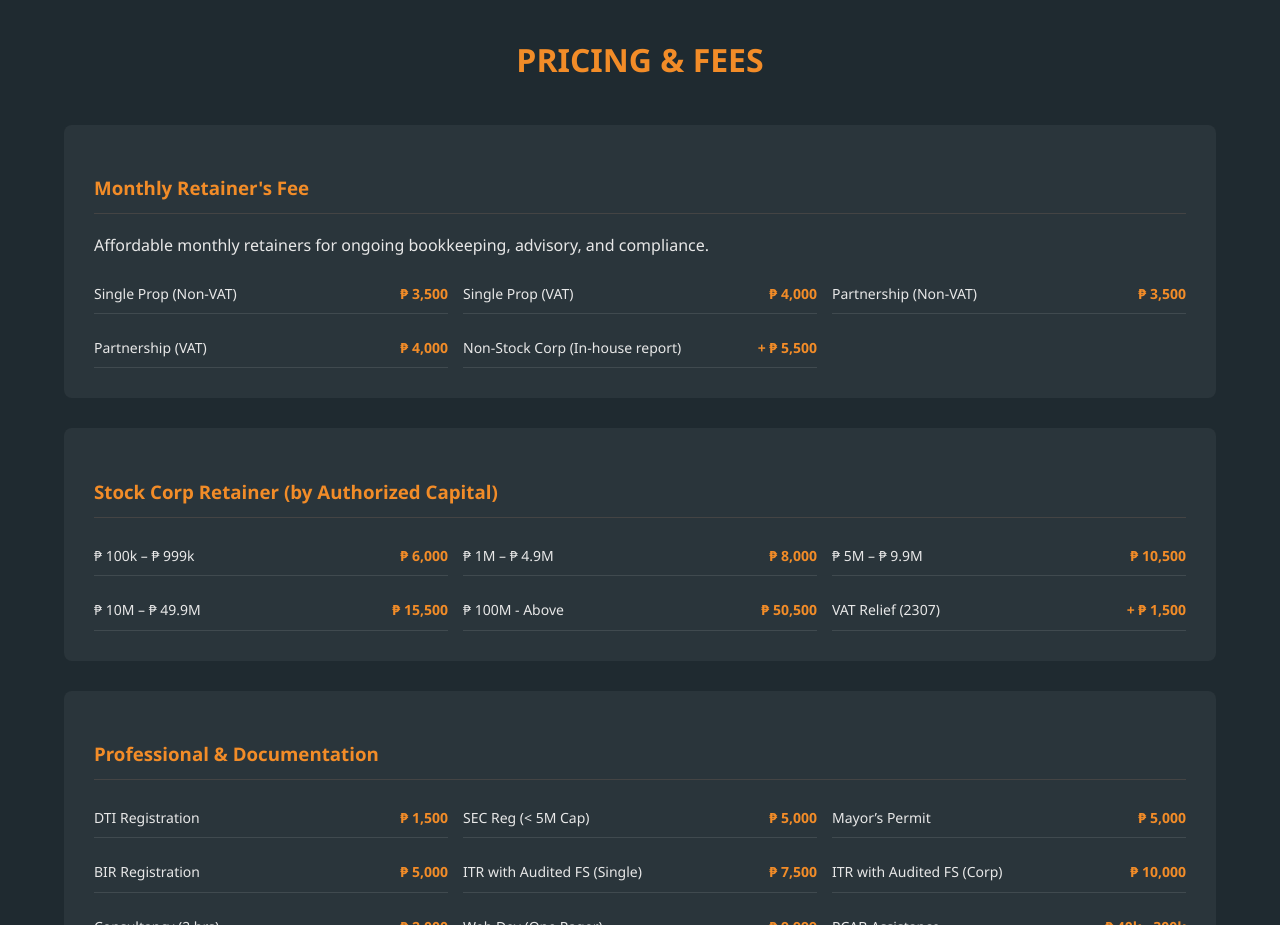
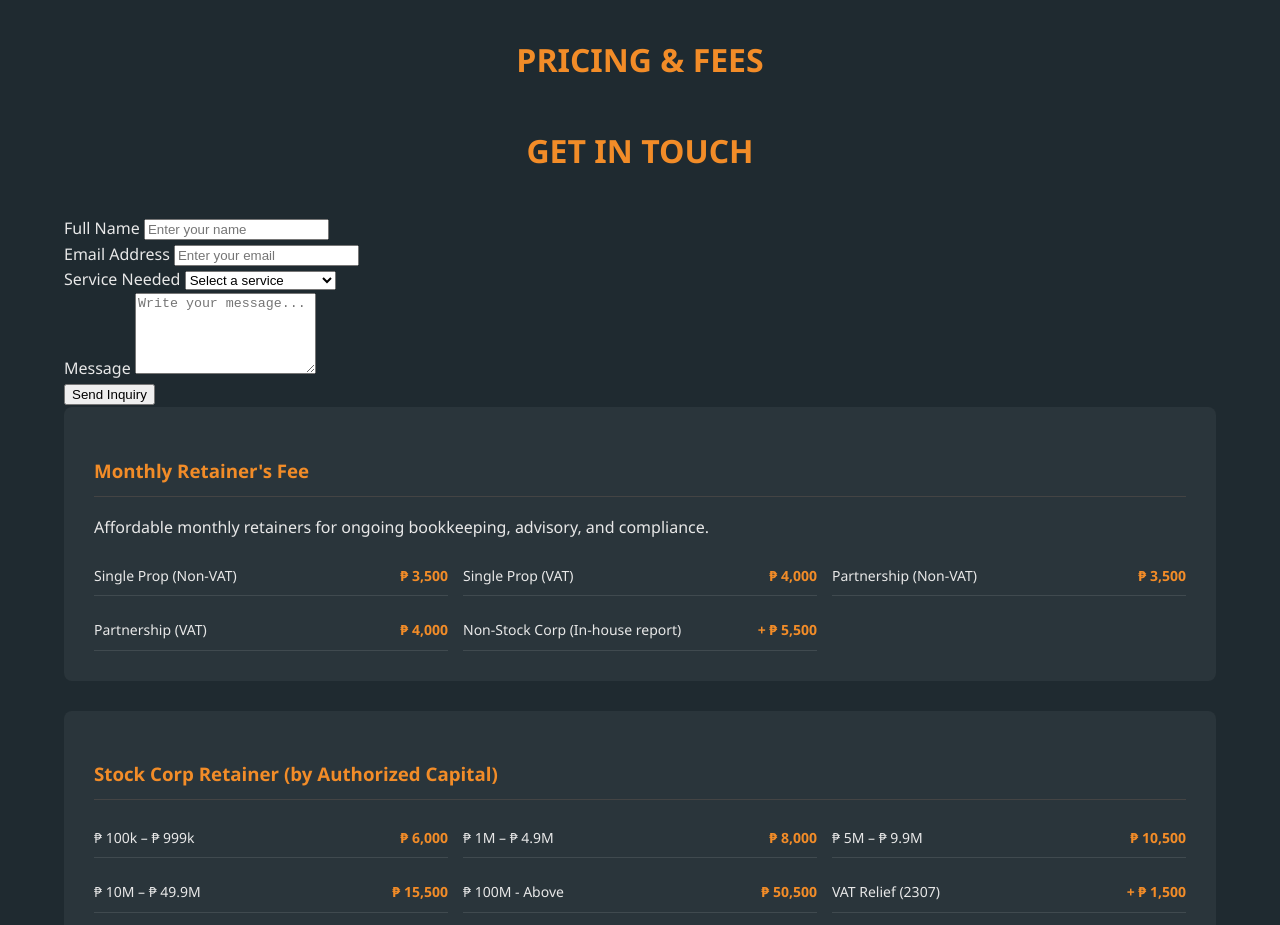
Before and after one commit to CelestialPendulum/group67web, a plain HTML site: page index.html in a window 1280 px wide. Shown: the part 1680-2605 px from the top of the page. Drawn offline with Linux system fonts and the light colour scheme.

Commit message:
Update index.html

```diff
--- a/index.html
+++ b/index.html
@@ -137,6 +137,40 @@
 
         <!-- PRICING & FEES -->
         <h2 id="pricing" class="section-title">Pricing & Fees</h2>
+        <!-- CONTACT FORM SECTION (ADDED) -->
+<h2 class="section-title">Get In Touch</h2>
+<div class="contact-form-container">
+    <form class="contact-form">
+        <div class="form-group">
+            <label>Full Name</label>
+            <input type="text" placeholder="Enter your name" required>
+        </div>
+
+        <div class="form-group">
+            <label>Email Address</label>
+            <input type="email" placeholder="Enter your email" required>
+        </div>
+
+        <div class="form-group">
+            <label>Service Needed</label>
+            <select required>
+                <option value="">Select a service</option>
+                <option>Accounting</option>
+                <option>Business Registration</option>
+                <option>Consultancy</option>
+                <option>Web Development</option>
+                <option>Other</option>
+            </select>
+        </div>
+
+        <div class="form-group">
+            <label>Message</label>
+            <textarea rows="5" placeholder="Write your message..." required></textarea>
+        </div>
+
+        <button type="submit" class="submit-btn">Send Inquiry</button>
+    </form>
+</div>
 
         <div class="pricing-section">
             <h3>Monthly Retainer's Fee</h3>
```
Lines whose indentation alone changed are shown as unchanged.
